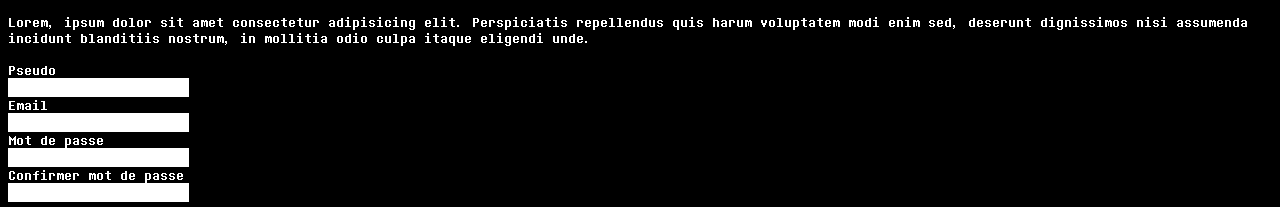
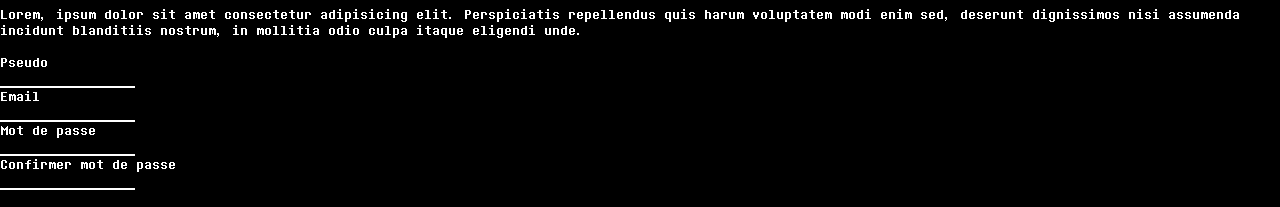
Before and after one commit to Mishaloupe/Projet_1_html-css-main, a plain HTML site: page index.html in a window 1280 px wide. Shown: the part 3225-3432 px from the top of the page. Drawn offline with Linux system fonts and the light colour scheme.

Commit message:
Update index.css

```diff
--- a/css/index.css
+++ b/css/index.css
@@ -13,6 +13,7 @@
 }
 
 body {
+    margin: 0px;
     font-family: 'determination';
     background-color: black;
     color: white;
@@ -64,7 +65,7 @@ header img {
     margin-top: -700px;
 }
 
-body #personnages {
+body #personnages{
     display: flex;
 }
 
@@ -72,8 +73,19 @@ body #routes {
     display: flex;
 }
 
-footer .form-part input{
+footer .form-part input {
+    justify-content: space-around;
+}
+
+footer .form-element input {
     display: flex;
     border: none;
     border-bottom: 2px solid white;
+    background-color: black;
+    color: white;
+    font-family: 'determination';
 }
+
+footer .form-element input:focus {
+    outline: none;
+}
```
